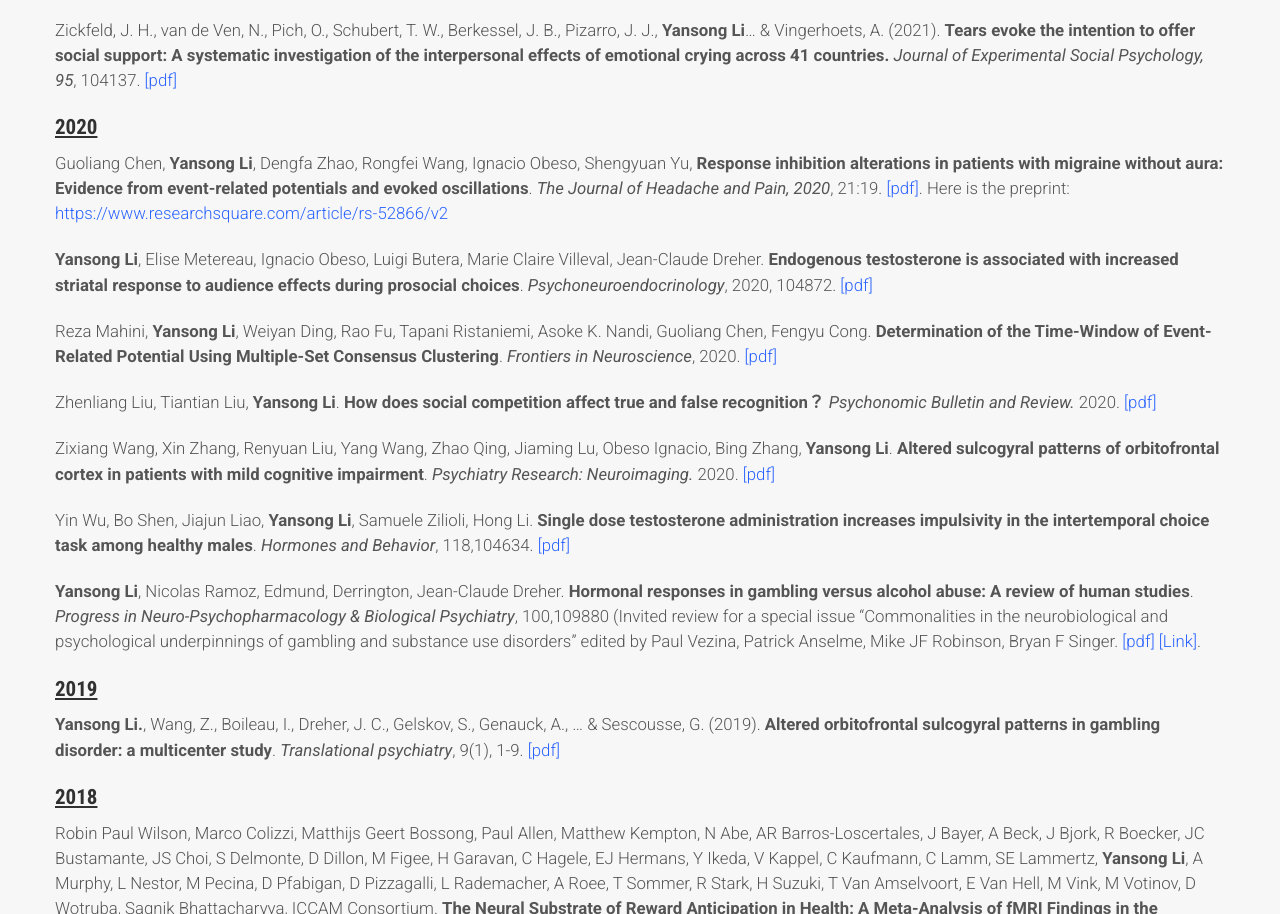
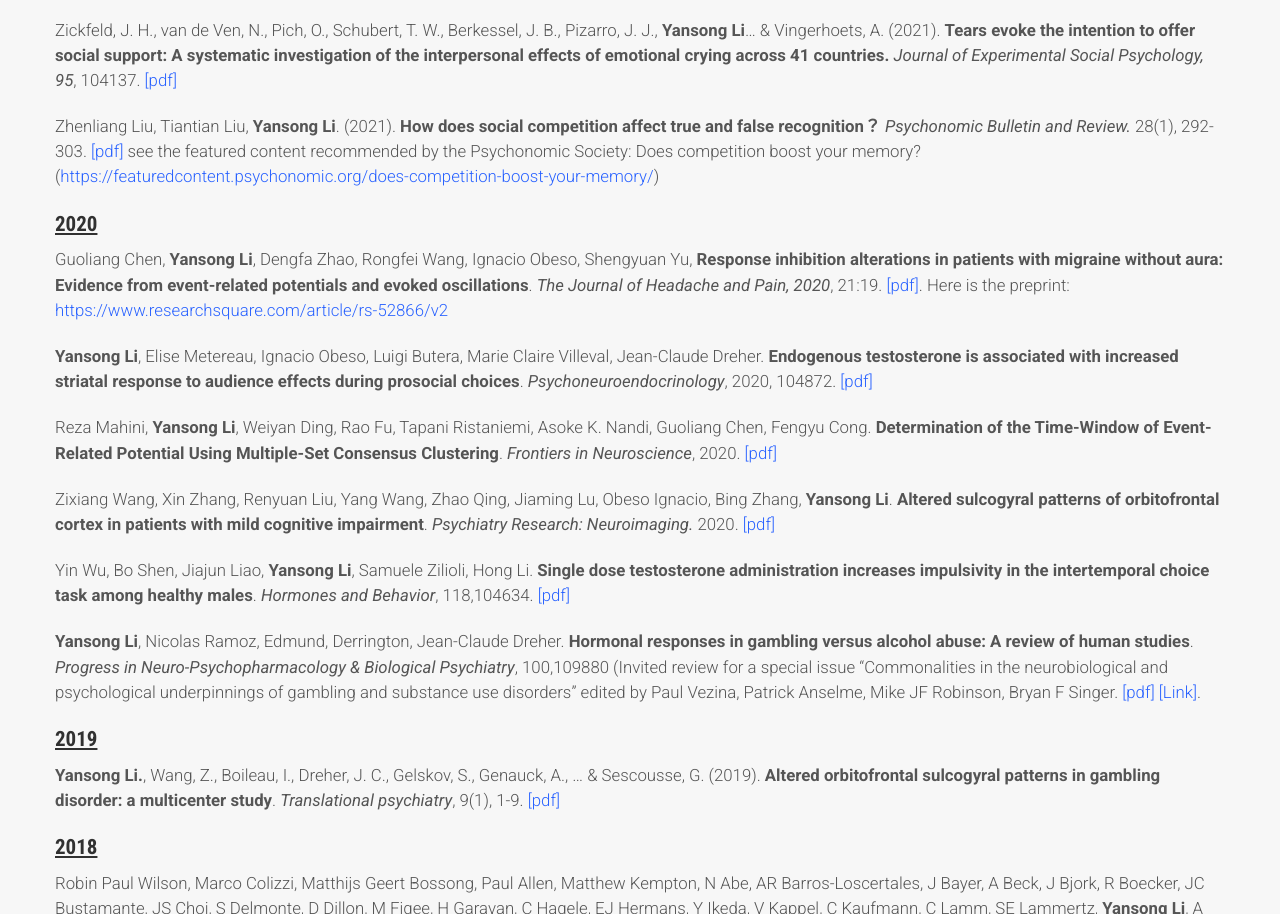
Before and after one commit to yansonglilab/yansonglilab.github.io, a plain HTML site: page publications/index.html in a window 1280 px wide. Shown: the part 1003-1917 px from the top of the page. Drawn offline with nearby package versions, Linux system fonts and the light colour scheme; some packages are replaced by stand-ins of ours; some icons are missing; a web font is replaced by a local one.

Commit message:
new commit

```diff
--- a/publications/index.html
+++ b/publications/index.html
@@ -672,6 +672,9 @@ Director：Prof. Yansong Li</p>
 <a href="https://github.com/labyansongli/yansonglilab.github.io/blob/master/Social%20comparison%20orientation%20and%20trait%20competitiveness%20Their%20interrelation%20and%20utility%20in%20predicting%20overall%20and%20domain-specific%20risk-taking.pdf" target="_blank" rel="noopener">[pdf]</a></p>
 <p>Zickfeld, J. H., van de Ven, N., Pich, O., Schubert, T. W., Berkessel, J. B., Pizarro, J. J., <strong>Yansong Li</strong>&hellip; &amp; Vingerhoets, A. (2021). <strong>Tears evoke the intention to offer social support: A systematic investigation of the interpersonal effects of emotional crying across 41 countries.</strong> <em>Journal of Experimental Social Psychology, 95</em>, 104137.
 <a href="https://github.com/labyansongli/yansonglilab.github.io/blob/master/Tears%20evoke%20the%20intention%20to%20offer%20social%20support%20A%20systematic%20investigation%20of%20the%20interpersonal%20effects%20of%20emotional%20crying%20across%2041%20countries.pdf" target="_blank" rel="noopener">[pdf]</a></p>
+<p>Zhenliang Liu, Tiantian Liu, <strong>Yansong Li</strong>. (2021). <strong>How does social competition affect true and false recognition？</strong>
+<em>Psychonomic Bulletin and Review.</em> 28(1), 292-303.
+<a href="https://81bf0d37-69fc-4e84-85a6-02ca83187ba2.filesusr.com/ugd/e6a6a3_9991a3fdb50f4e5e9509576fcdb9533f.pdf" target="_blank" rel="noopener">[pdf]</a> see the featured content recommended by the Psychonomic Society: Does competition boost your memory? (<a href="https://featuredcontent.psychonomic.org/does-competition-boost-your-memory/">https://featuredcontent.psychonomic.org/does-competition-boost-your-memory/</a>)</p>
 <h4 id="ins2020ins"><ins>2020</ins></h4>
 <p>Guoliang Chen, <strong>Yansong Li</strong>, Dengfa Zhao, Rongfei Wang, Ignacio Obeso, Shengyuan Yu, <strong>Response inhibition alterations in patients with migraine without aura: Evidence from event-related potentials and evoked oscillations</strong>. <em>The Journal of Headache and Pain, 2020</em>, 21:19.
 <a href="https://81bf0d37-69fc-4e84-85a6-02ca83187ba2.filesusr.com/ugd/e6a6a3_494b59b2384649dfae5e343eb4bb9175.pdf" target="_blank" rel="noopener">[pdf]</a>.
@@ -680,9 +683,6 @@ Here is the preprint: <a href="https://www.researchsquare.com/article/rs-52866/v
 <a href="https://81bf0d37-69fc-4e84-85a6-02ca83187ba2.filesusr.com/ugd/e6a6a3_71cfcd9ba22e4f099992c86e32375bbb.pdf" target="_blank" rel="noopener">[pdf]</a></p>
 <p>Reza Mahini, <strong>Yansong Li</strong>, Weiyan Ding, Rao Fu, Tapani Ristaniemi, Asoke K. Nandi, Guoliang Chen, Fengyu Cong. <strong>Determination of the Time-Window of Event-Related Potential Using Multiple-Set Consensus Clustering</strong>. <em>Frontiers in Neuroscience</em>, 2020.
 <a href="https://81bf0d37-69fc-4e84-85a6-02ca83187ba2.filesusr.com/ugd/e6a6a3_4c87da862bba4db8b65dd2e3553ac32f.pdf" target="_blank" rel="noopener">[pdf]</a></p>
-<p>Zhenliang Liu, Tiantian Liu, <strong>Yansong Li</strong>. <strong>How does social competition affect true and false recognition？</strong>
-<em>Psychonomic Bulletin and Review.</em> 2020.
-<a href="https://81bf0d37-69fc-4e84-85a6-02ca83187ba2.filesusr.com/ugd/e6a6a3_9991a3fdb50f4e5e9509576fcdb9533f.pdf" target="_blank" rel="noopener">[pdf]</a></p>
 <p>Zixiang Wang, Xin Zhang, Renyuan Liu, Yang Wang, Zhao Qing, Jiaming Lu, Obeso Ignacio, Bing Zhang,
 <strong>Yansong Li</strong>. <strong>Altered sulcogyral patterns of orbitofrontal cortex in patients with mild cognitive impairment</strong>. <em>Psychiatry Research: Neuroimaging.</em> 2020.
 <a href="https://81bf0d37-69fc-4e84-85a6-02ca83187ba2.filesusr.com/ugd/e6a6a3_1c184e3e985344518519e056ca7efced.pdf" target="_blank" rel="noopener">[pdf]</a></p>
```
Also changed, not shown: author/alumnus/index.html (+4 -2 lines), author/phd-student/index.html (+0 -7 lines), author/undergraduate-research-assistant/index.html (+2 -2 lines), author/undergraduate-research-assistant/avatar.jpg, 1 other file.
